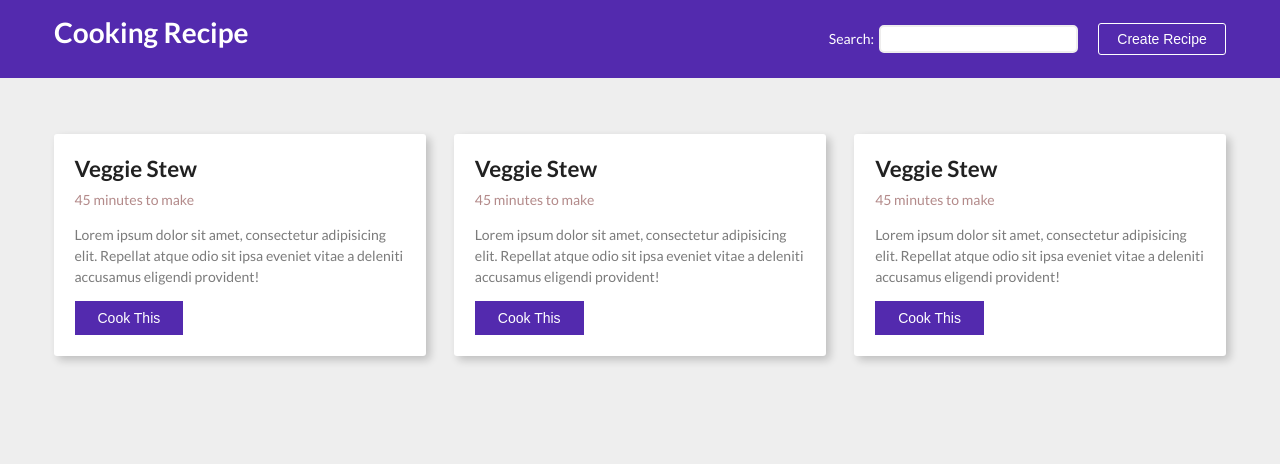
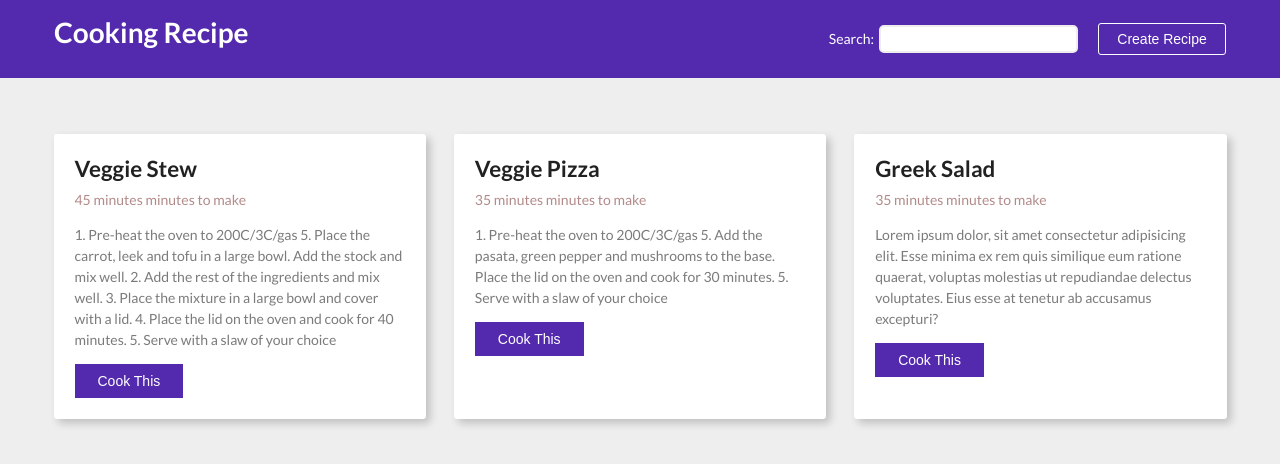
Before and after one commit to SheriefElnahas/17-Udemy-React-Ninja-Project-17-Recipe, a React (Vite) app: page / in a window 1280 px wide. Shown: the top 464 px of the page. Built offline with nearby package versions, Linux system fonts and the light colour scheme; data requests are answered from the project's data file.

Commit message:
fetching recipes data from json file

```diff
--- a/data/db.json
+++ b/data/db.json
@@ -4,21 +4,21 @@
       "id": "1",
       "title": "Veggie Stew",
       "ingredients": ["1 Carrot", "1 Leek", "200g Tofu", "300ml Veg stock"],
-      "method": "1. Pre-heat the oven to 200C/3C/gas 5. Place the carrot, leek and tofu in a large bowl. Add the stock and mix well. 2. Add the rest of the ingredients and mix well. 3. Place the mixture in a large bowl and cover with a lid. 4. Place the lid on the oven and cook for 40 minutes. 5. Serve with a slaw of your choice",
+      "description": "1. Pre-heat the oven to 200C/3C/gas 5. Place the carrot, leek and tofu in a large bowl. Add the stock and mix well. 2. Add the rest of the ingredients and mix well. 3. Place the mixture in a large bowl and cover with a lid. 4. Place the lid on the oven and cook for 40 minutes. 5. Serve with a slaw of your choice",
       "cookingTime": "45 minutes"
     },
     {
       "id": "2",
       "title": "Veggie Pizza",
       "ingredients": ["1 Base", "Tomata pasata", "1 Green pepper", "100g Mushrooms"],
-      "method": "1. Pre-heat the oven to 200C/3C/gas 5. Add the pasata, green pepper and mushrooms to the base. Place the lid on the oven and cook for 30 minutes. 5. Serve with a slaw of your choice",
+      "description": "1. Pre-heat the oven to 200C/3C/gas 5. Add the pasata, green pepper and mushrooms to the base. Place the lid on the oven and cook for 30 minutes. 5. Serve with a slaw of your choice",
       "cookingTime": "35 minutes"
     },
     {
       "id": "3",
       "title": "Greek Salad",
       "ingredients": ["1 Onion", "1 Block of Feta", "Olives", "Tomatoes", "Olive Oil"],
-      "method": "Lorem ipsum dolor, sit amet consectetur adipisicing elit. Esse minima ex rem quis similique eum ratione quaerat, voluptas molestias ut repudiandae delectus voluptates. Eius esse at tenetur ab accusamus excepturi?",
+      "description": "Lorem ipsum dolor, sit amet consectetur adipisicing elit. Esse minima ex rem quis similique eum ratione quaerat, voluptas molestias ut repudiandae delectus voluptates. Eius esse at tenetur ab accusamus excepturi?",
       "cookingTime": "35 minutes"
     }
   ]
--- a/package.json
+++ b/package.json
@@ -10,6 +10,7 @@
     "preview": "vite preview"
   },
   "dependencies": {
+    "axios": "^1.3.4",
     "react": "^18.2.0",
     "react-dom": "^18.2.0"
   },
--- a/src/components/Recipe.css
+++ b/src/components/Recipe.css
@@ -1,5 +1,6 @@
 .Recipes {
-  display: flex;
+  display: grid;
+  grid-template-columns: repeat(3, 1fr);
 
   padding: 3rem 2rem;
   width: 1257px;
--- a/src/components/Recipe.jsx
+++ b/src/components/Recipe.jsx
@@ -1,10 +1,10 @@
 import React from 'react';
 
-function Recipe({ title, time, description }) {
+function Recipe({ title, description, cookingTime }) {
   return (
     <div className="Recipe">
       <h2 className="Recipe-title">{title}</h2>
-      <p className="Recipe-time">{time} minutes to make</p>
+      <p className="Recipe-time">{cookingTime} minutes to make</p>
       <p className="Recipe-description">{description}</p>
       <button className="Recipe-btn">Cook This</button>
     </div>
--- a/src/components/Recipes.jsx
+++ b/src/components/Recipes.jsx
@@ -1,12 +1,31 @@
 import './Recipe.css';
+import { useState, useEffect } from 'react';
+import axios from 'axios';
 import Recipe from './Recipe';
 
 function Recipes() {
+  const [recipes, setRecipes] = useState([]);
+
+  useEffect(() => {
+    axios.get('http://localhost:3000/recipes').then((jsonResponse) => setRecipes(jsonResponse));
+  }, []);
+  console.log(recipes.data);
+
+  // "id": "1",
+  // "title": "Veggie Stew",
+  // "ingredients": ["1 Carrot", "1 Leek", "200g Tofu", "300ml Veg stock"],
+  // "method": "1. Pre-heat the oven to 200C/3C/gas 5. Place the carrot, leek and tofu in a large bowl. Add the stock and mix well. 2. Add the rest of the ingredients and mix well. 3. Place the mixture in a large bowl and cover with a lid. 4. Place the lid on the oven and cook for 40 minutes. 5. Serve with a slaw of your choice",
+  // "cookingTime": "45 minutes"
+
   return (
     <section className="Recipes">
+      {recipes.data &&
+        recipes.data.map(({ id, title, description, method, cookingTime }) => {
+          return <Recipe key={id} title={title} description={description} method={method} cookingTime={cookingTime} />;
+        })}
+      {/* <Recipe title={'Veggie Stew'} time={'45'} description={'Lorem ipsum dolor sit amet, consectetur adipisicing elit. Repellat atque odio sit ipsa eveniet vitae a deleniti accusamus eligendi provident!'} />
       <Recipe title={'Veggie Stew'} time={'45'} description={'Lorem ipsum dolor sit amet, consectetur adipisicing elit. Repellat atque odio sit ipsa eveniet vitae a deleniti accusamus eligendi provident!'} />
-      <Recipe title={'Veggie Stew'} time={'45'} description={'Lorem ipsum dolor sit amet, consectetur adipisicing elit. Repellat atque odio sit ipsa eveniet vitae a deleniti accusamus eligendi provident!'} />
-      <Recipe title={'Veggie Stew'} time={'45'} description={'Lorem ipsum dolor sit amet, consectetur adipisicing elit. Repellat atque odio sit ipsa eveniet vitae a deleniti accusamus eligendi provident!'} />
+      <Recipe title={'Veggie Stew'} time={'45'} description={'Lorem ipsum dolor sit amet, consectetur adipisicing elit. Repellat atque odio sit ipsa eveniet vitae a deleniti accusamus eligendi provident!'} /> */}
     </section>
   );
 }
```
Also changed, not shown: 1 other file (tests, documents, lock files or other folders).
